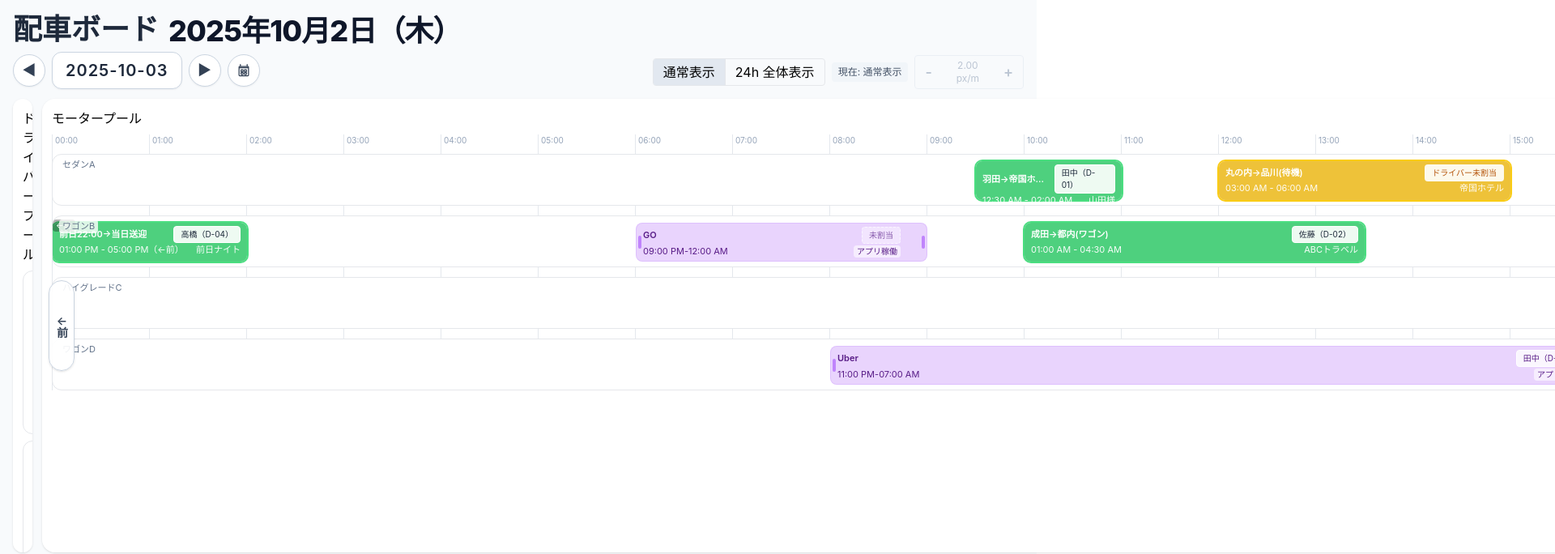
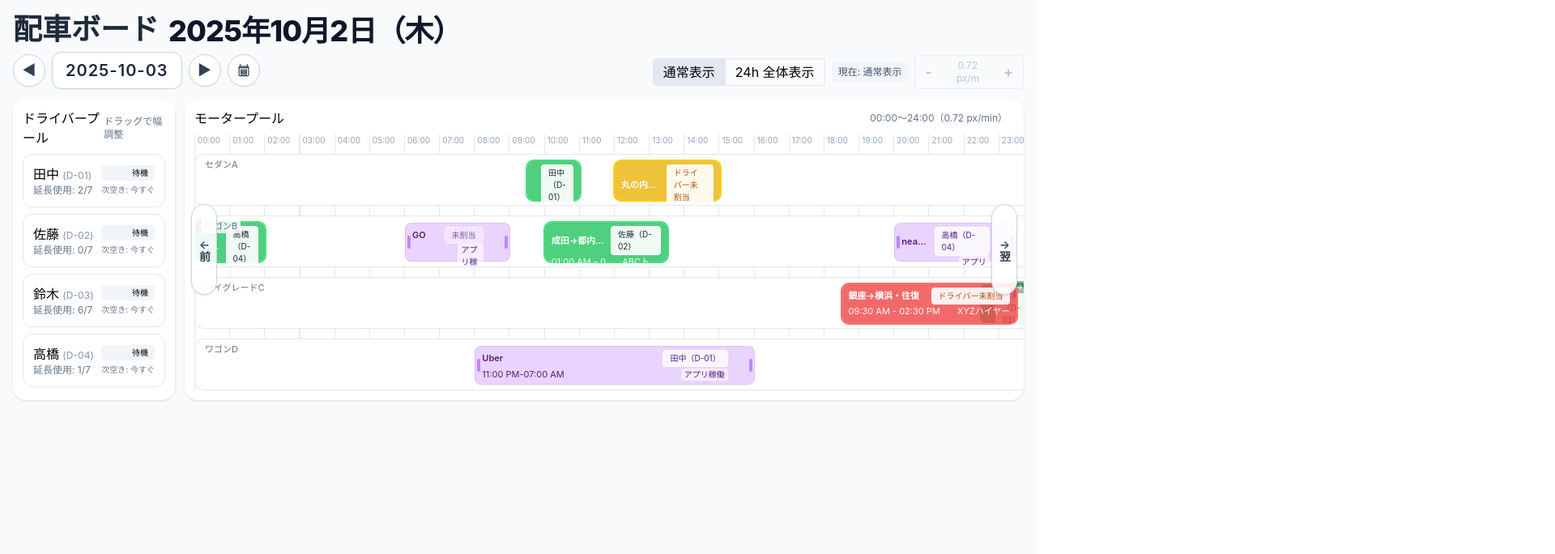
Before and after one commit to motohide404/HireDispatchDesk, a React app in the folder client/: page / in a window 1280 px wide. Shown: the top 684 px of the page at 81% size, 1920 px wide, since content can reach past the window. Built offline with nearby package versions, Linux system fonts and the light colour scheme; the HTML template or start-up script is replaced by a standard one.

Commit message:
Fix motor pool width flex behavior

```diff
--- a/client/src/components/VehicleDispatchBoardMock.tsx
+++ b/client/src/components/VehicleDispatchBoardMock.tsx
@@ -1236,7 +1236,7 @@ export default function VehicleDispatchBoardMock() {
             <ResizeHandle value={driverWidth} setValue={setDriverWidth} min={DRIVER_POOL_WIDTH_MIN} max={DRIVER_POOL_WIDTH_MAX} side="right" />
           </div>
 
-          <div className="relative flex-1">
+          <div className="relative flex-1 min-w-0">
             {hasPrevOvernight ? (
               <button
                 type="button"
```
